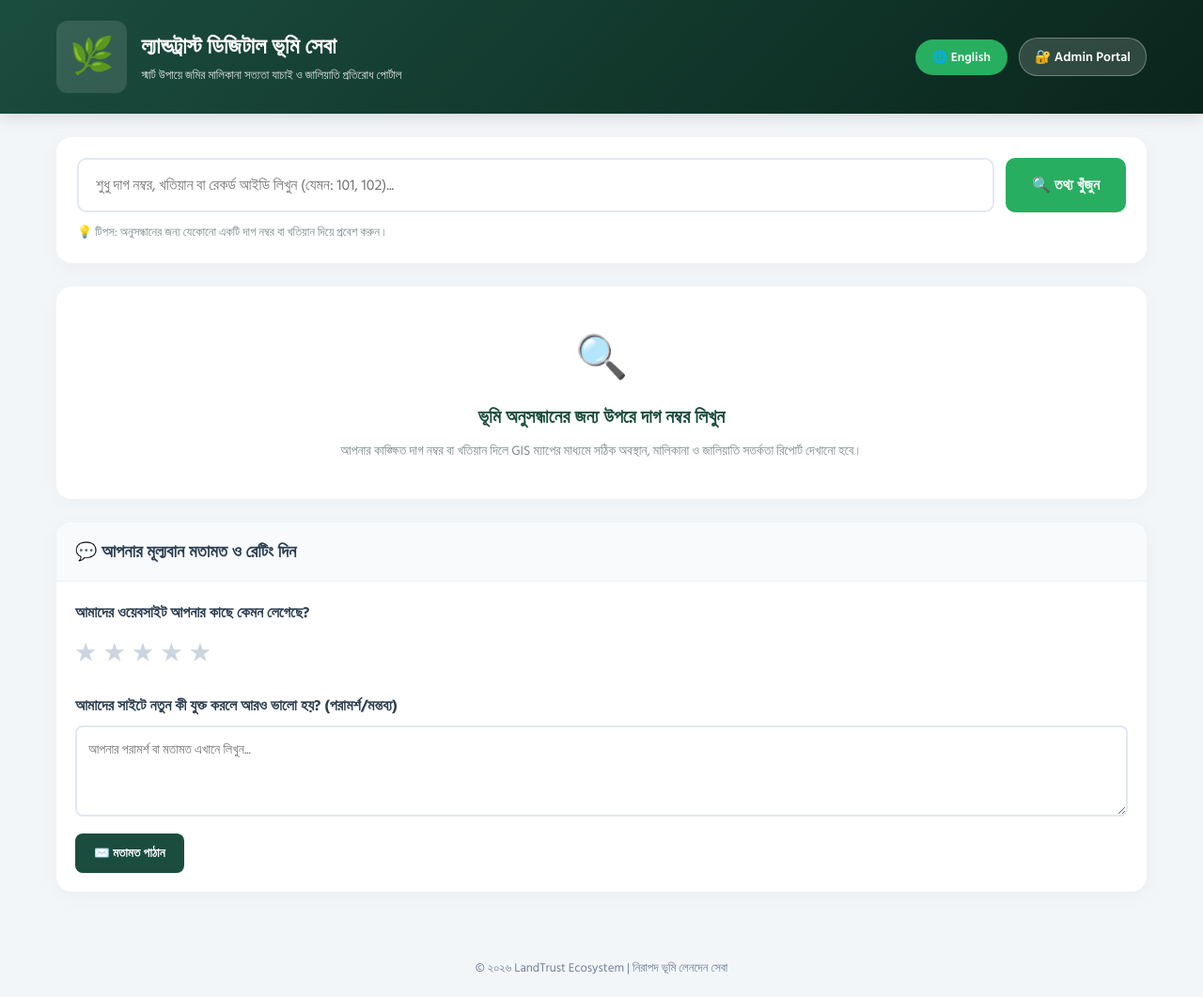
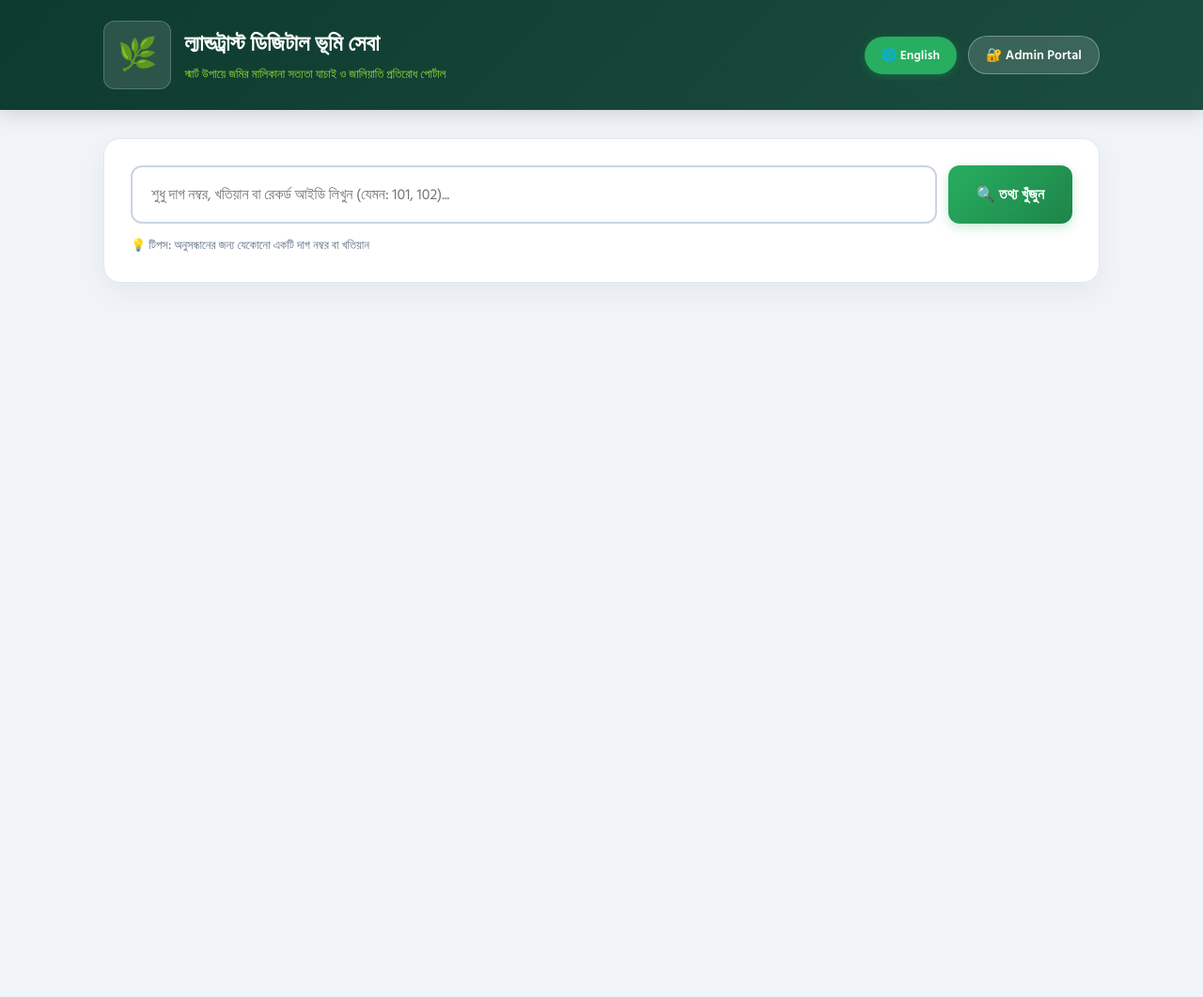
Before and after one commit to koushik962/LandTrust-MVP, a Flask app: page / in a window 1280 px wide. Shown: the whole page at 94% size. After the commit the page ends 301 px from the top, so only its background shows below. Run offline with Flask 3, Linux system fonts and the light colour scheme.

Commit message:
Completely revamp front-end UI styling for a modern look

```diff
--- a/templates/index.html
+++ b/templates/index.html
@@ -8,7 +8,85 @@
     <link rel="stylesheet" href="https://unpkg.com/leaflet@1.9.4/dist/leaflet.css" />
     <!-- Google Fonts -->
     <link href="https://fonts.googleapis.com/css2?family=Hind+Siliguri:wght@400;500;600;700&display=swap" rel="stylesheet">
-    <link rel="stylesheet" href="{{ url_for('static', filename='style.css') }}">
+    <link rel="stylesheet" href="{{ url_for('static', filename='style.css') }}?v=10">
+    <style>
+        * { box-sizing: border-box; margin: 0; padding: 0; font-family: 'Hind Siliguri', sans-serif; }
+        body { background-color: #f0f4f8; color: #2c3e50; min-height: 100vh; display: flex; flex-direction: column; }
+
+        /* Modern Header */
+        .app-header { background: linear-gradient(135deg, #0d3b2e 0%, #1b4d3e 100%); color: white; padding: 22px 0; box-shadow: 0 4px 20px rgba(0,0,0,0.15); }
+        .header-container { max-width: 1100px; margin: 0 auto; padding: 0 20px; display: flex; justify-content: space-between; align-items: center; }
+        .logo-title { display: flex; align-items: center; gap: 14px; }
+        .logo-icon { font-size: 34px; background: rgba(255,255,255,0.12); padding: 8px 14px; border-radius: 12px; border: 1px solid rgba(255,255,255,0.2); }
+        .logo-title h1 { font-size: 24px; font-weight: 700; color: #ffffff; margin-bottom: 2px; }
+        .logo-title p { font-size: 13px; color: #a3e635; opacity: 0.9; font-weight: 500; }
+        .header-actions { display: flex; align-items: center; gap: 12px; }
+
+        .lang-btn { background: #27ae60; color: white; border: none; padding: 9px 18px; border-radius: 20px; font-weight: 600; cursor: pointer; transition: all 0.2s; box-shadow: 0 2px 8px rgba(39,174,96,0.3); }
+        .lang-btn:hover { background: #219653; transform: translateY(-1px); }
+        .admin-nav-btn { background: rgba(255,255,255,0.15); color: #ffffff; border: 1px solid rgba(255,255,255,0.3); padding: 8px 18px; border-radius: 20px; font-weight: 600; text-decoration: none; font-size: 14px; transition: all 0.2s; backdrop-filter: blur(5px); }
+        .admin-nav-btn:hover { background: #ffffff; color: #0d3b2e; }
+
+        /* Container */
+        .main-container { max-width: 1100px; margin: 30px auto; padding: 0 20px; flex: 1; width: 100%; }
+
+        /* Search Box Design */
+        .search-section { background: white; padding: 28px; border-radius: 18px; box-shadow: 0 10px 30px rgba(0,0,0,0.05); margin-bottom: 28px; border: 1px solid #e2e8f0; }
+        .search-box { display: flex; gap: 12px; }
+        .search-box input { flex: 1; padding: 16px 20px; border: 2px solid #cbd5e1; border-radius: 12px; font-size: 16px; outline: none; transition: all 0.2s; }
+        .search-box input:focus { border-color: #27ae60; box-shadow: 0 0 0 3px rgba(39,174,96,0.15); }
+        .search-box button { background: linear-gradient(135deg, #27ae60 0%, #1e8449 100%); color: white; border: none; padding: 16px 30px; border-radius: 12px; font-size: 16px; font-weight: 700; cursor: pointer; transition: all 0.2s; box-shadow: 0 4px 12px rgba(39,174,96,0.25); }
+        .search-box button:hover { transform: translateY(-1px); box-shadow: 0 6px 15px rgba(39,174,96,0.35); }
+        .search-hint { margin-top: 12px; font-size: 13px; color: #64748b; font-weight: 500; }
+
+        /* Welcome Card */
+        .welcome-box { background: white; border-radius: 18px; padding: 50px 25px; text-align: center; box-shadow: 0 10px 30px rgba(0,0,0,0.03); margin-bottom: 28px; border: 1px solid #e2e8f0; }
+        .welcome-icon { font-size: 55px; margin-bottom: 15px; }
+        .welcome-box h3 { font-size: 22px; color: #0d3b2e; margin-bottom: 10px; font-weight: 700; }
+        .welcome-box p { color: #64748b; font-size: 15px; max-width: 600px; margin: 0 auto; line-height: 1.6; }
+
+        /* GIS Map Card & Modules */
+        .card { background: white; border-radius: 18px; box-shadow: 0 10px 30px rgba(0,0,0,0.05); margin-bottom: 28px; overflow: hidden; border: 1px solid #e2e8f0; }
+        .card-header { padding: 18px 24px; background: #f8fafc; border-bottom: 1px solid #e2e8f0; }
+        .card-header h3 { font-size: 18px; color: #0d3b2e; font-weight: 700; }
+        .card-body { padding: 24px; }
+
+        #map { height: 400px; width: 100%; border-radius: 14px; border: 1px solid #cbd5e1; }
+
+        /* Tabs Styling */
+        .tab-header { display: flex; background: #f1f5f9; border-bottom: 2px solid #e2e8f0; }
+        .tab-btn { flex: 1; padding: 18px 24px; background: transparent; border: none; font-size: 16px; font-weight: 700; color: #64748b; cursor: pointer; transition: all 0.2s; }
+        .tab-btn.active { background: white; color: #0d3b2e; border-bottom: 3px solid #27ae60; }
+        .tab-content { display: none; }
+        .tab-content.active { display: block; }
+
+        .records-grid { display: grid; grid-template-columns: repeat(auto-fit, minmax(320px, 1fr)); gap: 22px; }
+        .data-card { border: 1px solid #e2e8f0; border-radius: 14px; padding: 22px; background: #ffffff; box-shadow: 0 4px 12px rgba(0,0,0,0.03); }
+        .card-top { display: flex; justify-content: space-between; align-items: center; margin-bottom: 14px; padding-bottom: 10px; border-bottom: 1px dashed #cbd5e1; }
+        .rec-id { font-weight: 700; color: #27ae60; font-size: 15px; }
+        .badge { padding: 5px 14px; border-radius: 20px; font-size: 12px; font-weight: 700; }
+        .badge-success { background: #dcfce7; color: #166534; }
+        .badge-warning { background: #fef3c7; color: #92400e; }
+        .badge-danger { background: #fee2e2; color: #991b1b; }
+
+        .detail-line { font-size: 14px; margin-bottom: 8px; color: #334155; line-height: 1.5; }
+        .location-box { background: #f0fdf4; border: 1px solid #bbf7d0; padding: 12px; border-radius: 10px; margin: 12px 0; font-size: 13px; color: #166534; }
+        .security-box { margin-top: 14px; padding: 14px; border-radius: 10px; font-size: 13px; background: #f8fafc; border: 1px solid #e2e8f0; }
+        .masked-text { background: #e2e8f0; padding: 2px 8px; border-radius: 4px; letter-spacing: 2px; font-family: monospace; font-weight: 600; }
+
+        /* Rating & Feedback Box */
+        .feedback-body { display: flex; flex-direction: column; gap: 20px; }
+        .rating-box { display: flex; flex-direction: column; gap: 8px; }
+        .stars { display: flex; gap: 10px; font-size: 32px; cursor: pointer; color: #cbd5e1; }
+        .star.active { color: #f59e0b; }
+        .suggestion-box textarea { width: 100%; margin-top: 8px; padding: 14px; border: 2px solid #cbd5e1; border-radius: 10px; outline: none; font-size: 14px; transition: all 0.2s; }
+        .suggestion-box textarea:focus { border-color: #27ae60; box-shadow: 0 0 0 3px rgba(39,174,96,0.15); }
+        .btn-submit { margin-top: 12px; background: #0d3b2e; color: white; border: none; padding: 12px 28px; border-radius: 10px; font-weight: 700; cursor: pointer; transition: all 0.2s; }
+        .btn-submit:hover { background: #1b4d3e; transform: translateY(-1px); }
+
+        .alert-card { background: #fef3c7; border-left: 5px solid #f59e0b; color: #92400e; padding: 16px 20px; border-radius: 10px; margin-bottom: 24px; font-weight: 600; }
+        .app-footer { text-align: center; padding: 25px; color: #64748b; font-size: 13px; margin-top: auto; border-top: 1px solid #e2e8f0; background: white; }
+    </style>
 </head>
 <body>
 
@@ -38,89 +116,4 @@
                 <input type="text" id="searchInput" placeholder="শুধু দাগ নম্বর, খতিয়ান বা রেকর্ড আইডি লিখুন (যেমন: 101, 102)...">
                 <button onclick="performSearch()" id="searchBtn">🔍 তথ্য খুঁজুন</button>
             </div>
-            <p class="search-hint" id="searchHint">💡 টিপস: অনুসন্ধানের জন্য যেকোনো একটি দাগ নম্বর বা খতিয়ান দিয়ে প্রবেশ করুন।</p>
-        </section>
-
-        <div id="alertBox" class="alert-card" style="display: none;"></div>
-
-        <!-- GIS Map Section (Shown after search) -->
-        <div class="card map-card" id="mapSection" style="display: none;">
-            <div class="card-header">
-                <h3 id="mapCardTitle">📍 ভূমির সঠিক অবস্থান ও সীমানা (GIS Map)</h3>
-            </div>
-            <div class="card-body">
-                <div id="map"></div>
-            </div>
-        </div>
-
-        <!-- Modules Tabs Section (Shown after search) -->
-        <div class="card module-card" id="recordsSection" style="display: none;">
-            <div class="tab-header">
-                <button class="tab-btn active" id="tabDeeds" onclick="switchTab('DEEDS')">
-                    📜 দলিল ও মালিকানা সত্যতা যাচাই
-                </button>
-                <button class="tab-btn" id="tabFraud" onclick="switchTab('FRAUD')">
-                    🛡️ ক্রেতা সুরক্ষা ও জালিয়াতি প্রতিরোধ রিপোর্ট
-                </button>
-            </div>
-
-            <div class="card-body">
-                <!-- Deeds & Ownership Content -->
-                <div id="viewDeeds" class="tab-content active">
-                    <div id="deedsRecordsContainer" class="records-grid"></div>
-                </div>
-
-                <!-- Anti-Fraud Risk Content -->
-                <div id="viewFraud" class="tab-content">
-                    <div id="fraudRecordsContainer" class="records-grid"></div>
-                </div>
-            </div>
-        </div>
-
-        <!-- Welcome Placeholder (Initial state before search) -->
-        <div id="welcomePlaceholder" class="welcome-box">
-            <div class="welcome-icon">🔍</div>
-            <h3>ভূমি অনুসন্ধানের জন্য উপরে দাগ নম্বর লিখুন</h3>
-            <p>আপনার কাঙ্ক্ষিত দাগ নম্বর বা খতিয়ান দিলে GIS ম্যাপের মাধ্যমে সঠিক অবস্থান, মালিকানা ও জালিয়াতি সতর্কতা রিপোর্ট দেখানো হবে।</p>
-        </div>
-
-        <!-- Rating & Feedback Section -->
-        <section class="feedback-section">
-            <div class="card">
-                <div class="card-header">
-                    <h3 id="feedbackTitle">💬 আপনার মূল্যবান মতামত ও রেটিং দিন</h3>
-                </div>
-                <div class="card-body feedback-body">
-                    <!-- 1-5 Star Rating -->
-                    <div class="rating-box">
-                        <p><strong>আমাদের ওয়েবসাইট আপনার কাছে কেমন লেগেছে?</strong></p>
-                        <div class="stars" id="starRating">
-                            <span class="star" onclick="setRating(1)">★</span>
-                            <span class="star" onclick="setRating(2)">★</span>
-                            <span class="star" onclick="setRating(3)">★</span>
-                            <span class="star" onclick="setRating(4)">★</span>
-                            <span class="star" onclick="setRating(5)">★</span>
-                        </div>
-                        <input type="hidden" id="selectedRating" value="0">
-                    </div>
-
-                    <!-- Suggestion Message Box -->
-                    <div class="suggestion-box">
-                        <p><strong>আমাদের সাইটে নতুন কী যুক্ত করলে আরও ভালো হয়? (পরামর্শ/মন্তব্য)</strong></p>
-                        <textarea id="feedbackMessage" rows="3" placeholder="আপনার পরামর্শ বা মতামত এখানে লিখুন..."></textarea>
-                        <button class="btn-submit" onclick="submitFeedback()">✉️ মতামত পাঠান</button>
-                    </div>
-                </div>
-            </div>
-        </section>
-    </main>
-
-    <footer class="app-footer">
-        <p id="footerText">© ২০২৬ LandTrust Ecosystem | নিরাপদ ভূমি লেনদেন সেবা</p>
-    </footer>
-
-    <!-- Leaflet JS & App JS -->
-    <script src="https://unpkg.com/leaflet@1.9.4/dist/leaflet.js"></script>
-    <script src="{{ url_for('static', filename='app.js') }}?v=3"></script>
-</body>
-</html>
+            <p class="search-hint" id="searchHint">💡 টিপস: অনুসন্ধানের জন্য যেকোনো একটি দাগ নম্বর বা খতিয়ান
```
